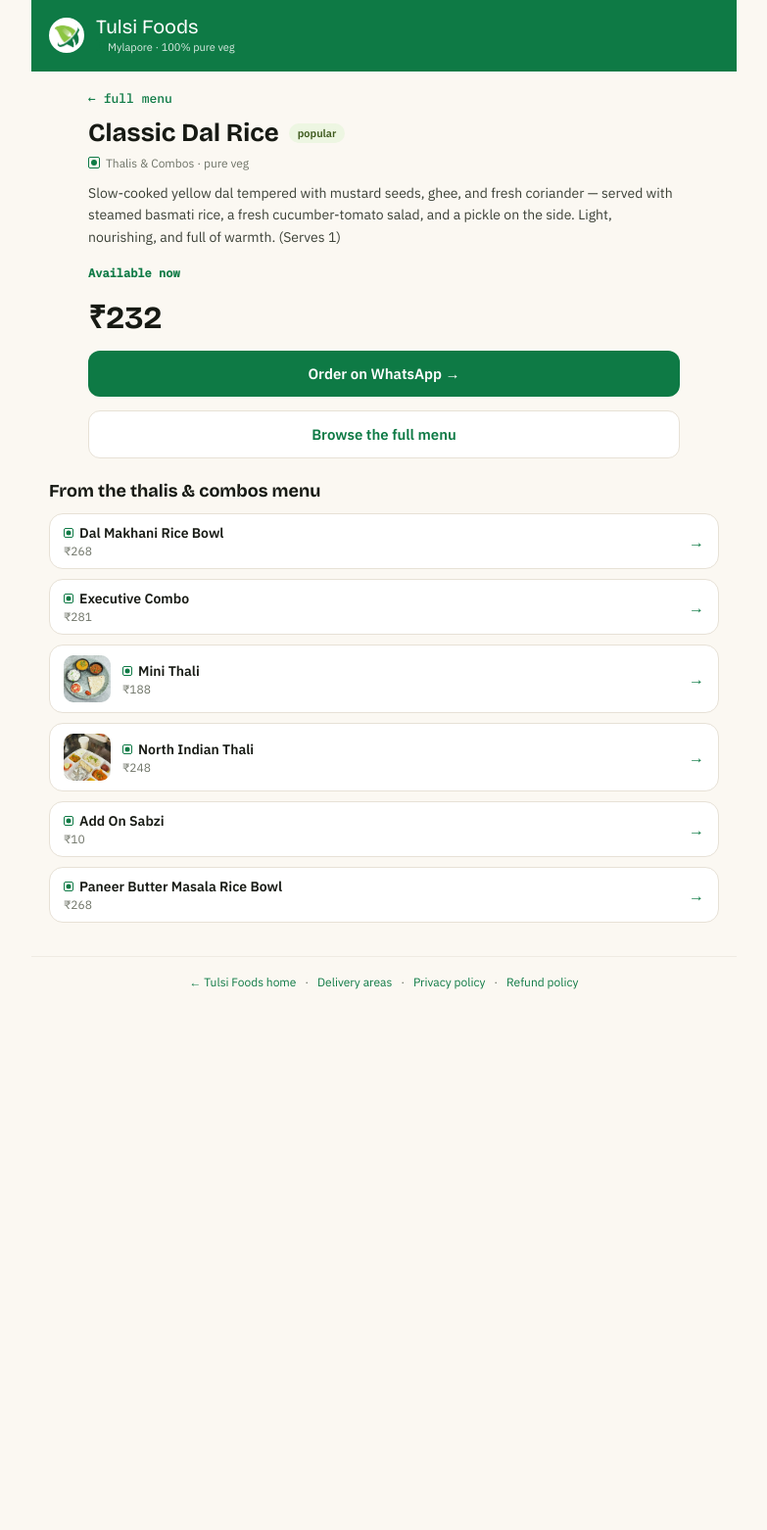
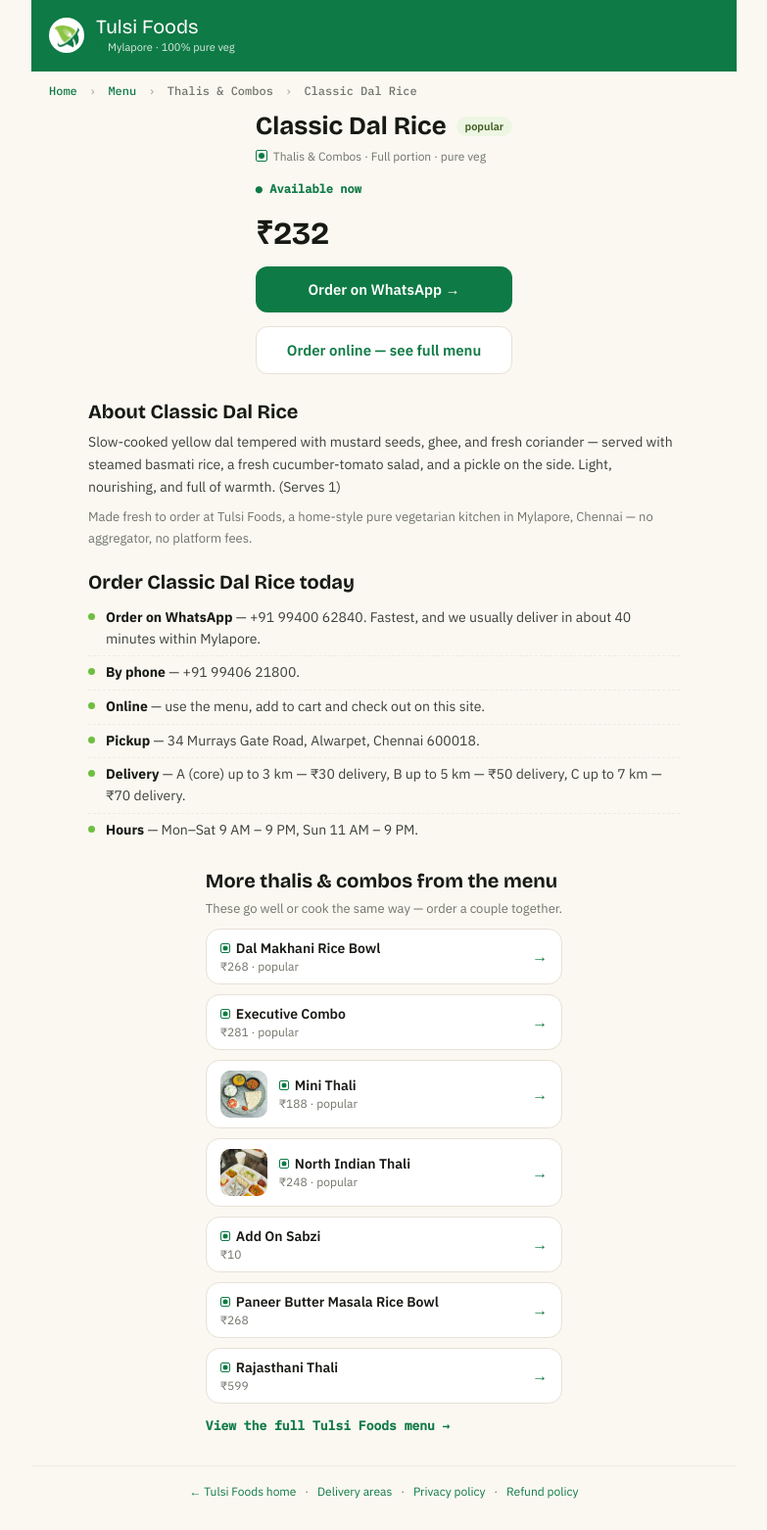
Before and after one commit to rahullath/tulsi-foods, a FastAPI app: page /menu/classic-dal-rice in a window 1280 px wide. Shown: the whole page at 98% size, without its empty margins (248-1031 px from the left). Before the commit the page ends 1010 px from the top, so only its background shows below. Run offline with FastAPI, Linux system fonts and the light colour scheme; data comes from the database, SQL or seed files in the repository.

Commit message:
SEO: full item pages — OG/Twitter tags, breadcrumbs, about/ordering sections, dual JSON-LD, 46% text ratio

```diff
--- a/app/main.py
+++ b/app/main.py
@@ -156,25 +156,79 @@ def menu_item_page(request: Request, item_id: str):
     available = menu.is_available(base_id, day)
     reason = menu._specialities_reason(item, day)
 
+    # Same-group dishes first (strongest topical link), then pad with popular
+    # items from elsewhere so every dish page has real internal links out.
     related = []
     for g in menu.grouped(day):
         if g["group"] == item["group"]:
             related = [it for it in g["items"]
                        if it["id"] != base_id and not it["id"].endswith(menu.HALF_SUFFIX)]
-            related = related[:6]
             break
+    if len(related) < 4:
+        seen = {base_id} | {r["id"] for r in related}
+        for g in menu.grouped(day):
+            for it in g["items"]:
+                if len(related) >= 4:
+                    break
+                if it["id"] in seen or it["id"].endswith(menu.HALF_SUFFIX):
+                    continue
+                if it.get("popular"):
+                    related.append(it)
+                    seen.add(it["id"])
+            if len(related) >= 4:
+                break
 
     item_url = f"{SITE_URL}/menu/{base_id}"
     photo_url = f"{SITE_URL}/static/img/dishes/{item['photo_id']}.jpg" if has_photo else ""
-    desc = item.get("description") or f"{item['name']}, a {item['group'].lower()} from Tulsi Foods."
+    desc = (item.get("description")
+            or catalog.FILL_DESCRIPTIONS.get(base_id)
+            or f"{item['name']}, a {item['group'].lower()} from Tulsi Foods.")
     wa_link = "https://wa.me/919940062840?text=" + quote(
         f"Hi Tulsi Foods, I'd like to order {item['name']} (₹{item['price']})."
     )
-    item_schema = {
+
+    status_text = "Available now" if available else (reason or "Finished for today")
+    ordering = {
+        "zones": ", ".join(
+            f"{z['name']} up to {z['max_km']:.0f} km — ₹{z['fee']} delivery"
+            for z in DELIVERY_ZONES
+        ),
+        "hours": "Mon–Sat 9 AM – 9 PM, Sun 11 AM – 9 PM",
+        "address": "34 Murrays Gate Road, Alwarpet, Chennai 600018",
+        "whatsapp": "+91 99400 62840",
+        "phone": "+91 99406 21800",
+    }
+    breadcrumb = {
+        "@context": "https://schema.org",
+        "@type": "BreadcrumbList",
+        "itemListElement": [
+            {"@type": "ListItem", "position": 1, "name": "Home", "item": f"{SITE_URL}/"},
+            {"@type": "ListItem", "position": 2, "name": "Menu", "item": f"{SITE_URL}/menu"},
+            {"@type": "ListItem", "position": 3, "name": item["group"]},
+            {"@type": "ListItem", "position": 4, "name": item["name"], "item": item_url},
+        ],
+    }
+
+    return templates.TemplateResponse(
+        request,
+        "item.html",
+        {"item": item, "has_photo": has_photo, "photo_url": photo_url,
+         "available": available, "unavailable_reason": reason,
+         "status_text": status_text, "half": item.get("half_price"),
+         "related": related, "dish_photos": photos, "wa_link": wa_link,
+         "item_url": item_url, "item_description": desc, "ordering": ordering,
+         "item_schema": _item_product_schema(item, item_url, photo_url, desc, available),
+         "breadcrumb_schema": breadcrumb},
+    )
+
+
+def _item_product_schema(item: dict, item_url: str, photo_url: str,
+                         desc: str, available: bool) -> dict:
+    schema = {
         "@context": "https://schema.org",
         "@type": "Product",
         "name": item["name"],
-        "description": desc + " Pure vegetarian, home-style, Mylapore Chennai.",
+        "description": desc,
         "url": item_url,
         "category": item["group"],
         "brand": {"@type": "Brand", "name": "Tulsi Foods"},
@@ -190,17 +244,10 @@ def menu_item_page(request: Request, item_id: str):
         },
     }
     if photo_url:
-        item_schema["image"] = photo_url
-
-    return templates.TemplateResponse(
-        request,
-        "item.html",
-        {"item": item, "has_photo": has_photo, "photo_url": photo_url,
-         "available": available, "unavailable_reason": reason,
-         "half": item.get("half_price"), "related": related,
-         "dish_photos": photos, "wa_link": wa_link, "item_url": item_url,
-         "item_description": desc, "item_schema": item_schema},
-    )
+        schema["image"] = photo_url
+    else:
+        schema["image"] = f"{SITE_URL}/static/logo.png"
+    return schema
 
 
 @app.get("/track/{order_id}", response_class=HTMLResponse)
--- a/app/templates/item.html
+++ b/app/templates/item.html
@@ -1,7 +1,20 @@
 {% extends "base.html" %}
 {% block meta %}
-<meta name="description" content="{{ item_description }}">
-<title>{{ item.name }} | Tulsi Foods, Mylapore</title>
+<meta name="description" content="{{ item_description }} — {{ item.price }} INR, pure vegetarian, home-style, Mylapore Chennai. Order direct on WhatsApp, no platform fees.">
+<title>{{ item.name }} @ ₹{{ item.price }} | Tulsi Foods, Mylapore</title>
+<meta property="og:type" content="product">
+<meta property="og:title" content="{{ item.name }} | Tulsi Foods, Mylapore">
+<meta property="og:description" content="{{ item_description }}">
+<meta property="og:url" content="{{ item_url }}">
+<meta property="og:image" content="{{ photo_url or 'https://tulsifoods.app/static/logo.png' }}">
+<meta property="og:locale" content="en_IN">
+<meta property="og:site_name" content="Tulsi Foods">
+<meta property="product:price:amount" content="{{ item.price }}">
+<meta property="product:price:currency" content="INR">
+<meta name="twitter:card" content="summary_large_image">
+<meta name="twitter:title" content="{{ item.name }} | Tulsi Foods, Mylapore">
+<meta name="twitter:description" content="{{ item_description }}">
+<meta name="twitter:image" content="{{ photo_url or 'https://tulsifoods.app/static/logo.png' }}">
 {% endblock %}
 {% block canonical %}<link rel="canonical" href="{{ item_url }}">{% endblock %}
 {% block fonts %}
@@ -14,7 +27,7 @@
 <div id="item-app">
   <header class="mh">
     <a class="mh-brand" href="/">
-      <img src="/static/logo.png" alt="" class="mh-logo">
+      <img src="/static/logo.png" alt="Tulsi Foods" class="mh-logo">
       <div>
         <div class="mh-name">Tulsi Foods</div>
         <div class="mh-sub"><span class="veg-mark" aria-hidden="true"></span>Mylapore · 100% pure veg</div>
@@ -22,12 +35,17 @@
     </a>
   </header>
 
+  <nav class="breadcrumb" aria-label="Breadcrumb">
+    <a href="/">Home</a> <span class="bc-sep">›</span>
+    <a href="/menu">Menu</a> <span class="bc-sep">›</span>
+    <span class="bc-cur">{{ item.group }}</span> <span class="bc-sep">›</span>
+    <span class="bc-cur">{{ item.name }}</span>
+  </nav>
+
   <main>
-    <a class="back" href="/menu">← full menu</a>
-
     {% if has_photo %}
     <div class="photo">
-      <img src="{{ photo_url }}" alt="{{ item.name }}">
+      <img src="{{ photo_url }}" alt="{{ item.name }}, pure vegetarian, Tulsi Foods Mylapore" width="400" height="300">
     </div>
     {% endif %}
 
@@ -35,41 +53,60 @@
       <h1>{{ item.name }}</h1>
       {% if item.popular %}<span class="pop">popular</span>{% endif %}
     </div>
-    <div class="cat"><span class="veg-mark" aria-hidden="true"></span>{{ item.group }} · pure veg</div>
-    {% if item.description %}<p class="desc">{{ item.description }}</p>{% endif %}
+    <div class="cat"><span class="veg-mark" aria-hidden="true"></span>{{ item.group }} · {{ "Half portion available" if half else "Full portion" }} · pure veg</div>
 
     <div class="status">
       {% if available %}
-      <span class="av">Available now</span>
+      <span class="av">● Available now</span>
       {% else %}
-      <span class="sold">{{ unavailable_reason or "Finished for today" }}</span>
+      <span class="sold">○ {{ status_text }}</span>
       {% endif %}
     </div>
 
-    <div class="price">₹{{ item.price }}</div>
-    {% if half %}
-    <div class="half">Half portion also available — <b>₹{{ half }}</b></div>
-    {% endif %}
+    <div class="price">
+      ₹{{ item.price }}
+      {% if half %}<span class="half-inline">· ₹{{ half }} (half)</span>{% endif %}
+    </div>
 
     <a class="cta wa" href="{{ wa_link }}" target="_blank" rel="noopener">Order on WhatsApp →</a>
-    <a class="cta menu" href="/menu">Browse the full menu</a>
+    <a class="cta menu" href="/menu">Order online — see full menu</a>
   </main>
+
+  <section class="about">
+    <h2>About {{ item.name }}</h2>
+    <p>{{ item_description }}</p>
+    <p class="facts">Made fresh to order at Tulsi Foods, a home-style pure vegetarian kitchen in Mylapore, Chennai — no aggregator, no platform fees.</p>
+  </section>
+
+  <section class="ordering">
+    <h2>Order {{ item.name }} today</h2>
+    <ul>
+      <li><b>Order on WhatsApp</b> — {{ ordering.whatsapp }}. Fastest, and we usually deliver in about 40 minutes within Mylapore.</li>
+      <li><b>By phone</b> — {{ ordering.phone }}.</li>
+      <li><b>Online</b> — use the menu, add to cart and check out on this site.</li>
+      <li><b>Pickup</b> — {{ ordering.address }}.</li>
+      <li><b>Delivery</b> — {{ ordering.zones }}.</li>
+      <li><b>Hours</b> — {{ ordering.hours }}.</li>
+    </ul>
+  </section>
 
   {% if related %}
   <section class="related">
-    <h2>From the {{ item.group|lower }} menu</h2>
+    <h2>More {{ item.group|lower }} from the menu</h2>
+    <p class="related-note">These go well or cook the same way — order a couple together.</p>
     {% for r in related %}
     <a class="rel-card" href="/menu/{{ r.id.split('__')[0] }}">
       {% if r.photo_id in dish_photos %}
-      <div class="rel-photo"><img src="/static/img/dishes/{{ r.photo_id }}.jpg" alt="{{ r.name }}" loading="lazy"></div>
+      <div class="rel-photo"><img src="/static/img/dishes/{{ r.photo_id }}.jpg" alt="{{ r.name }}" loading="lazy" width="48" height="48"></div>
       {% endif %}
       <div class="rel-body">
         <div class="rel-name"><span class="veg-mark" aria-hidden="true"></span>{{ r.name }}</div>
-        <div class="rel-sub">₹{{ r.price }}</div>
+        <div class="rel-sub">₹{{ r.price }}{% if r.popular %} · popular{% endif %}</div>
       </div>
       <span class="rel-arrow">→</span>
     </a>
     {% endfor %}
+    <a class="rel-all" href="/menu">View the full Tulsi Foods menu →</a>
   </section>
   {% endif %}
 
@@ -101,10 +138,13 @@ body { font-family: 'IBM Plex Sans', system-ui, sans-serif; background: var(--bg
 .mh-name { font-family: 'Bricolage Grotesque', sans-serif; font-size: 20px; line-height: 1.1; }
 .mh-sub { font-size: 11px; opacity: .85; margin-top: 2px; }
 
-main { flex: 1; padding: 16px 18px; }
+.breadcrumb { font: 500 12px 'IBM Plex Mono', monospace; color: var(--sub); padding: 12px 18px 0; }
+.breadcrumb a { color: var(--g); text-decoration: none; }
+.breadcrumb a:hover { text-decoration: underline; }
+.bc-sep { margin: 0 5px; color: #B9B2A2; }
+.bc-cur { color: var(--sub); }
 
-.back { display: inline-block; font: 500 13px 'IBM Plex Mono', monospace; color: var(--g); text-decoration: none; margin-bottom: 12px; }
-.back:hover { text-decoration: underline; }
+main { flex: 1; padding: 14px 18px 4px; }
 
 .photo { width: 100%; aspect-ratio: 4/3; border-radius: 16px; overflow: hidden; border: 1px solid var(--border); background: #fff; margin-bottom: 16px; }
 .photo img { width: 100%; height: 100%; object-fit: cover; display: block; }
@@ -118,23 +158,32 @@ h1 { font-family: 'Bricolage Grotesque', sans-serif; font-size: 26px; line-heigh
 .veg-mark { flex: none; display: inline-block; width: 12px; height: 12px; border: 1.5px solid var(--g); border-radius: 2px; position: relative; }
 .veg-mark::after { content: ''; position: absolute; width: 6px; height: 6px; background: var(--g); border-radius: 50%; top: 50%; left: 50%; transform: translate(-50%, -50%); }
 
-.desc { font-size: 14px; line-height: 1.6; color: #3C4137; margin-top: 12px; }
-
 .status { margin-top: 14px; }
 .av { font: 600 12px/1 'IBM Plex Mono', monospace; color: var(--g); }
 .sold { font: 600 12px/1 'IBM Plex Mono', monospace; color: #B3261E; }
 
 .price { font-family: 'Bricolage Grotesque', sans-serif; font-size: 32px; font-weight: 700; margin-top: 14px; }
-.half { font-size: 13px; color: var(--sub); margin-top: 6px; }
-.half b { color: var(--ink); }
+.half-inline { font-family: 'IBM Plex Sans', sans-serif; font-size: 14px; font-weight: 500; color: var(--sub); }
 
 .cta { display: flex; align-items: center; justify-content: center; text-decoration: none; font-size: 15px; font-weight: 600; border-radius: 12px; padding: 14px; margin-top: 14px; }
 .cta.wa { background: var(--g); color: #fff; }
 .cta.menu { background: #fff; color: var(--g); border: 1px solid var(--border); }
 .cta.menu:hover { border-color: var(--g); }
 
-.related { padding: 6px 18px 24px; }
-.related h2 { font-family: 'Bricolage Grotesque', sans-serif; font-size: 18px; margin-bottom: 12px; }
+section { padding: 22px 18px 0; }
+section h2 { font-family: 'Bricolage Grotesque', sans-serif; font-size: 20px; margin-bottom: 8px; line-height: 1.2; }
+
+.about p { font-size: 14px; line-height: 1.65; color: #3C4137; }
+.about .facts { font-size: 13px; color: var(--sub); margin-top: 8px; }
+
+.ordering ul { list-style: none; padding: 0; }
+.ordering li { font-size: 14px; line-height: 1.55; color: #3C4137; padding: 6px 0 6px 18px; position: relative; border-bottom: 1px dashed var(--line2); }
+.ordering li::before { content: ''; position: absolute; left: 0; top: 12px; width: 7px; height: 7px; border-radius: 50%; background: var(--g2); }
+.ordering li:last-child { border-bottom: none; }
+.ordering li b { color: var(--ink); }
+
+.related { padding-bottom: 8px; }
+.related-note { font-size: 13px; color: var(--sub); margin-bottom: 12px; }
 .rel-card { display: flex; align-items: center; gap: 12px; background: var(--card); border: 1px solid var(--border); border-radius: 14px; padding: 10px 14px; text-decoration: none; color: var(--ink); margin-bottom: 10px; }
 .rel-photo { width: 48px; height: 48px; flex: 0 0 auto; border-radius: 10px; overflow: hidden; }
 .rel-photo img { width: 100%; height: 100%; object-fit: cover; display: block; }
@@ -144,8 +193,10 @@ h1 { font-family: 'Bricolage Grotesque', sans-serif; font-size: 26px; line-heigh
 .rel-name .veg-mark::after { width: 5px; height: 5px; }
 .rel-sub { font-size: 12px; color: var(--sub); margin-top: 2px; }
 .rel-arrow { color: var(--g); font-size: 16px; }
+.rel-all { display: inline-block; font: 600 13px 'IBM Plex Mono', monospace; color: var(--g); text-decoration: none; margin-top: 4px; }
+.rel-all:hover { text-decoration: underline; }
 
-.mf { padding: 18px 14px 32px; text-align: center; font-size: 12px; color: var(--sub); border-top: 1px solid var(--line2); }
+.mf { padding: 18px 14px 32px; text-align: center; font-size: 12px; color: var(--sub); border-top: 1px solid var(--line2); margin-top: 24px; }
 .mf a { color: var(--g); text-decoration: none; }
 .mf a:hover { text-decoration: underline; }
 .mf-sep { margin: 0 6px; }
@@ -153,8 +204,10 @@ h1 { font-family: 'Bricolage Grotesque', sans-serif; font-size: 26px; line-heigh
 @media (min-width: 600px) {
   #item-app { max-width: 720px; }
   main { max-width: 640px; margin: 0 auto; }
+  section { max-width: 640px; margin: 0 auto; }
 }
 </style>
 
 <script type="application/ld+json">{{ item_schema | tojson }}</script>
+<script type="application/ld+json">{{ breadcrumb_schema | tojson }}</script>
 {% endblock %}
```
